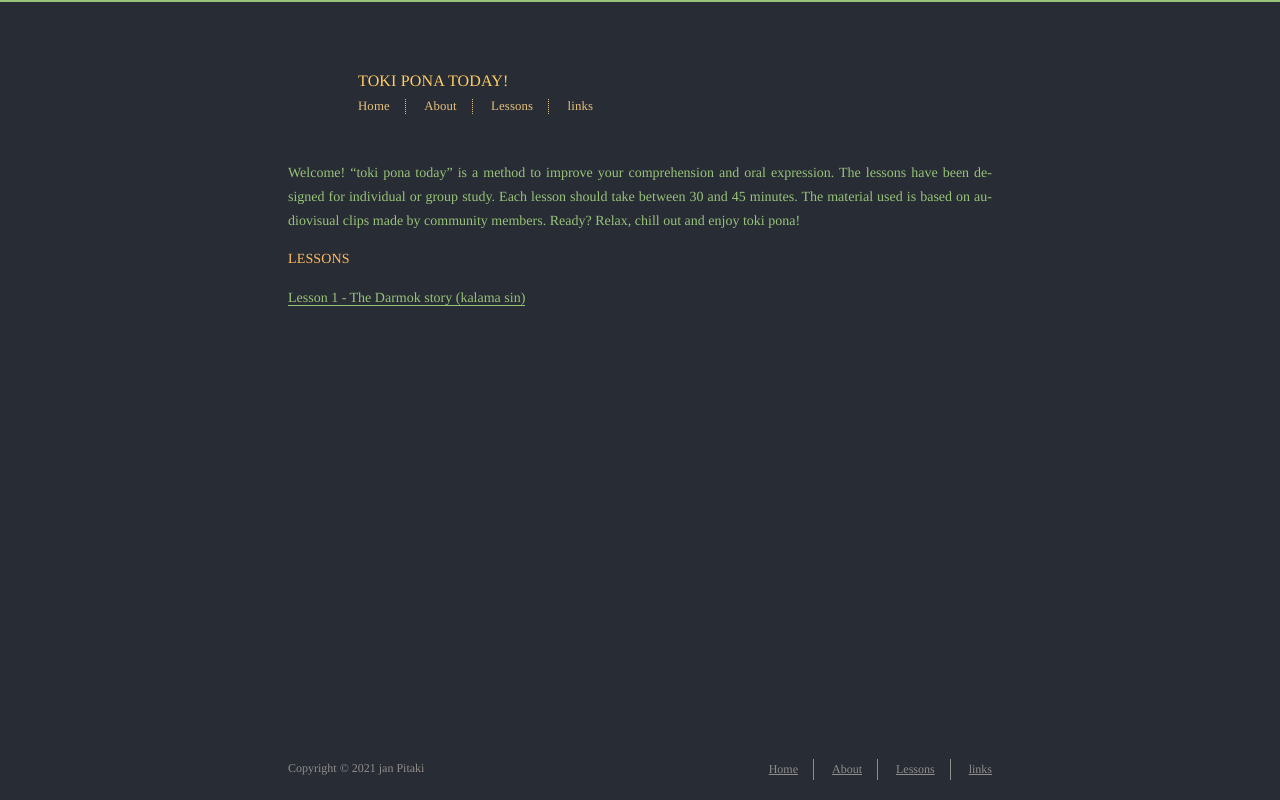
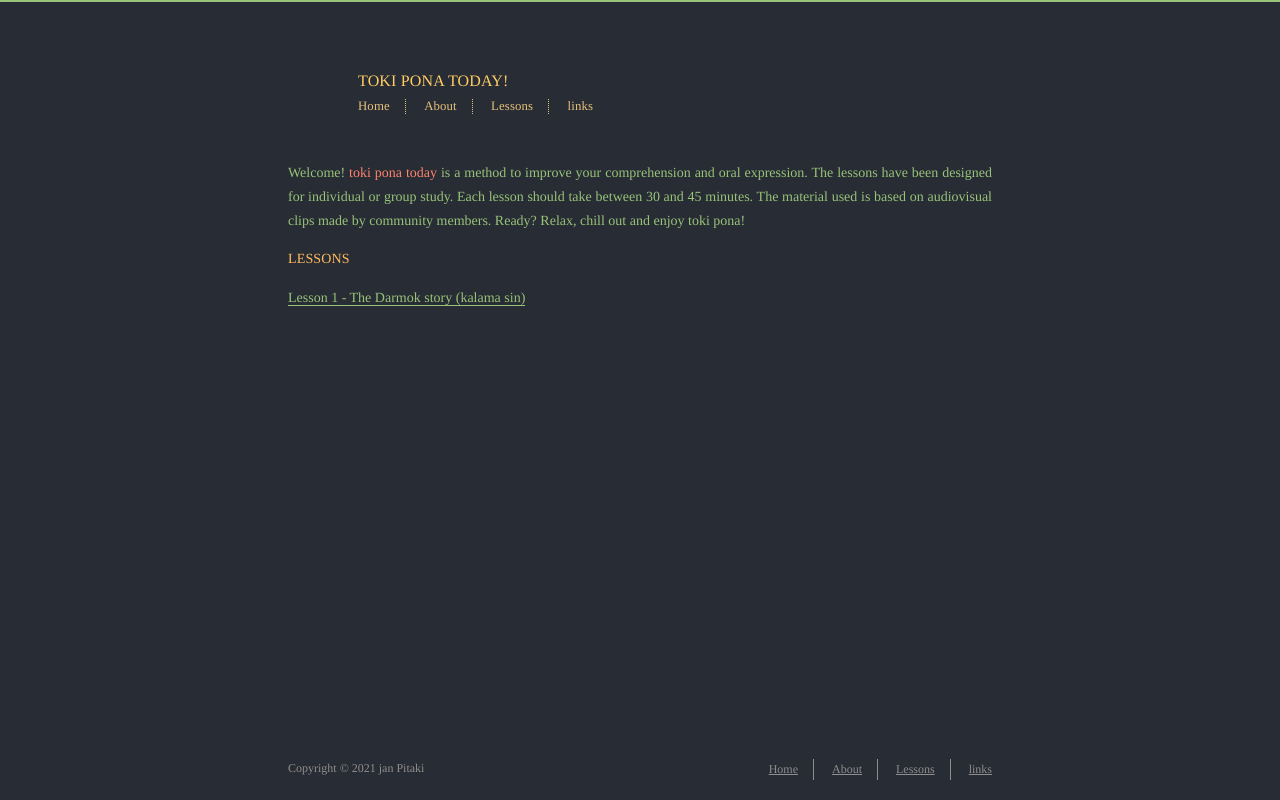
Before and after one commit to dailybrew/tokitoday, a plain HTML site: page index.html in a window 1280 px wide. Drawn offline with nearby package versions, Linux system fonts and the light colour scheme; a web font is replaced by a local one.

Commit message:
Site updated: 2021-10-05 19:10:41

```diff
--- a/index.html
+++ b/index.html
@@ -6,12 +6,12 @@
     <meta http-equiv="X-UA-Compatible" content="IE=edge">
     <meta name="HandheldFriendly" content="True">
     <meta name="viewport" content="width=device-width, initial-scale=1, maximum-scale=5" />
-    <meta name="description" content="Welcome! &quot;toki pona today&quot; is a method to improve your comprehension and oral expression. The lessons have been designed for individual or group study. Each lesson should take between 30 and 45 minute">
+    <meta name="description" content="Welcome! **toki pona today** is a method to improve your comprehension and oral expression. The lessons have been designed for individual or group study. Each lesson should take between 30 and 45 minu">
 <meta property="og:type" content="website">
 <meta property="og:title" content="toki pona today!">
 <meta property="og:url" content="http://tokipona.today/index.html">
 <meta property="og:site_name" content="toki pona today!">
-<meta property="og:description" content="Welcome! &quot;toki pona today&quot; is a method to improve your comprehension and oral expression. The lessons have been designed for individual or group study. Each lesson should take between 30 and 45 minute">
+<meta property="og:description" content="Welcome! **toki pona today** is a method to improve your comprehension and oral expression. The lessons have been designed for individual or group study. Each lesson should take between 30 and 45 minu">
 <meta property="og:locale" content="en_US">
 <meta property="article:author" content="jan Pitaki">
 <meta name="twitter:card" content="summary">
@@ -86,7 +86,7 @@
 
         <section id="about">
 
-    <p>Welcome! “toki pona today” is a method to improve your comprehension and oral expression. The lessons have been designed for individual or group study. Each lesson should take between 30 and 45 minutes. The material used is based on audiovisual clips made by community members. Ready? Relax, chill out and enjoy toki pona!</p>
+    <p>Welcome! <strong>toki pona today</strong> is a method to improve your comprehension and oral expression. The lessons have been designed for individual or group study. Each lesson should take between 30 and 45 minutes. The material used is based on audiovisual clips made by community members. Ready? Relax, chill out and enjoy toki pona!</p>
 
 
 
```
Also changed, not shown: archives/2021/10/index.html (+2 -2 lines), archives/2021/index.html (+2 -2 lines), archives/index.html (+2 -2 lines).
